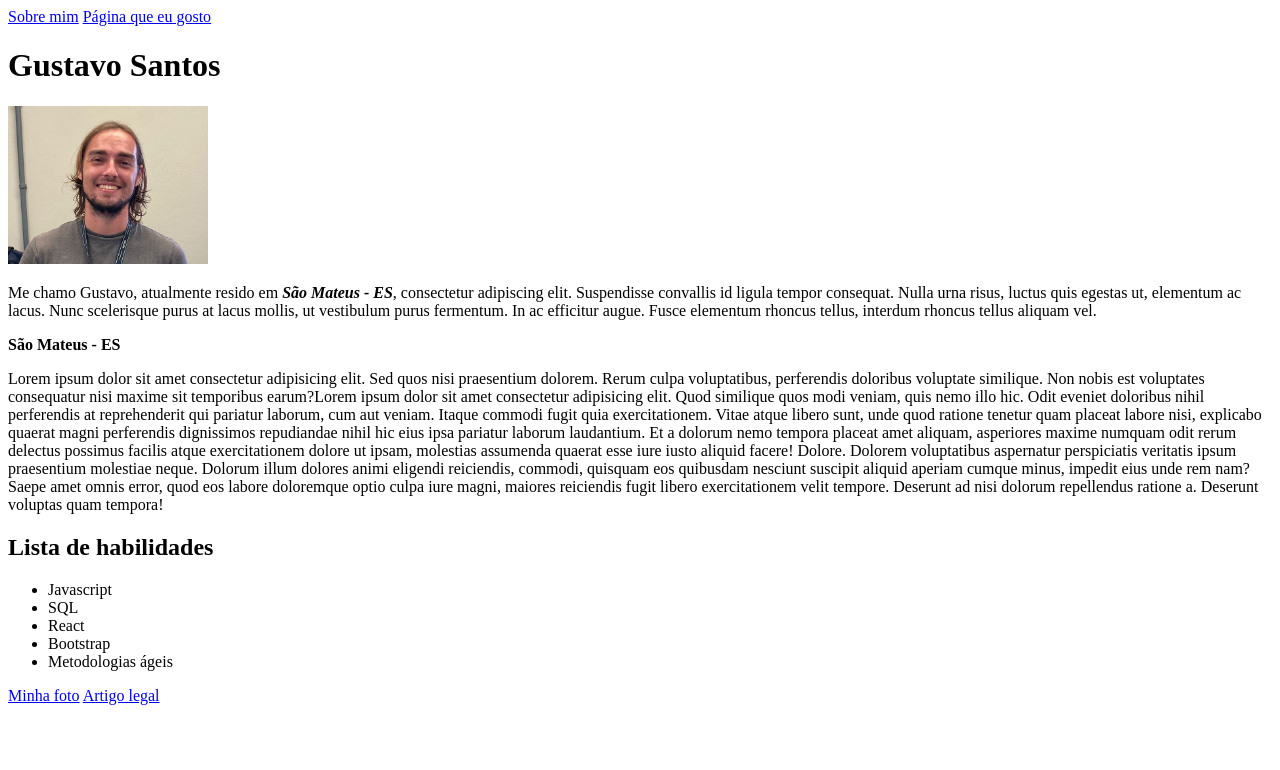
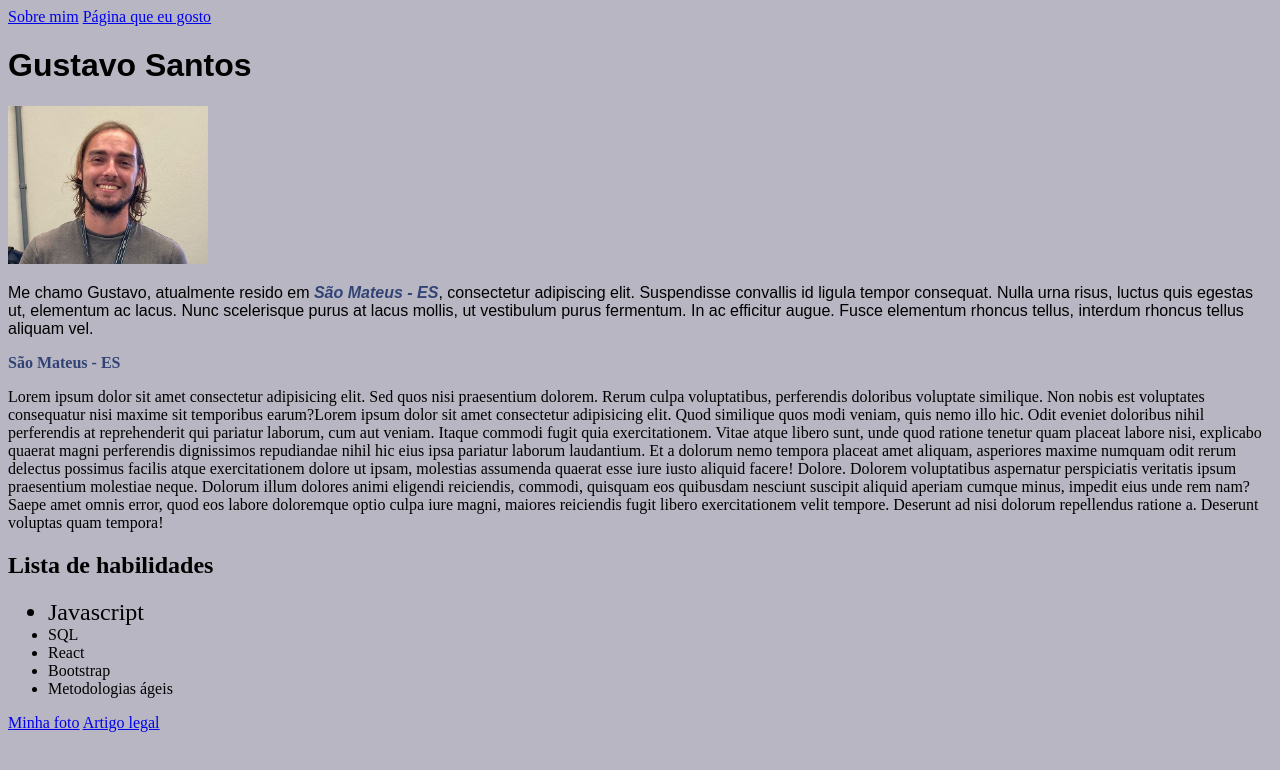
Before and after one commit to Gusaints/Gusaints.github.io, a plain HTML site: page index.html in a window 1280 px wide. Drawn offline with Linux system fonts and the light colour scheme.

Commit message:
Alterações seção 2 dia 2

```diff
--- a/index.html
+++ b/index.html
@@ -8,6 +8,31 @@
       #foto{
         width: 200px;
       }
+
+      h1{
+        font-family: Arial, Helvetica, sans-serif;
+      }
+
+      .descricao{
+        font-family: sans-serif;
+      }
+
+      body{
+        background-color: #B7B6C2;
+      }
+
+      .resido{
+        color: #324376;
+      }
+
+      .enfase{
+        color: #324376;
+      }
+
+      .javascript{
+        font-size: 1.5em;
+      }
+
     </style>
 </head>
 <body>
@@ -15,7 +40,7 @@
     <a href="#pagina">Página que eu gosto</a>
     <h1 class="meuNome">Gustavo Santos</h1>
     <img src="WhatsApp Image 2023-09-12 at 19.17.25.jpeg" alt="Tryber sorrindo com camiseta da Trybe" id="foto">
-    <p id="sobre-mim" class="descricao">Me chamo Gustavo, atualmente resido em <strong><em>São Mateus - ES</em></strong>, consectetur adipiscing elit. Suspendisse convallis id ligula tempor consequat. Nulla urna risus, luctus quis egestas ut, elementum ac lacus. Nunc scelerisque purus at lacus mollis, ut vestibulum purus fermentum. In ac efficitur augue. Fusce elementum rhoncus tellus, interdum rhoncus tellus aliquam vel.</p>
+    <p id="sobre-mim" class="descricao">Me chamo Gustavo, atualmente resido em <strong class="enfase"><em>São Mateus - ES</em></strong>, consectetur adipiscing elit. Suspendisse convallis id ligula tempor consequat. Nulla urna risus, luctus quis egestas ut, elementum ac lacus. Nunc scelerisque purus at lacus mollis, ut vestibulum purus fermentum. In ac efficitur augue. Fusce elementum rhoncus tellus, interdum rhoncus tellus aliquam vel.</p>
     <p class="resido"><strong>São Mateus - ES</strong></p>
     <p>Lorem ipsum dolor sit amet consectetur adipisicing elit. Sed quos nisi praesentium dolorem. Rerum culpa voluptatibus, perferendis doloribus voluptate similique. Non nobis est voluptates consequatur nisi maxime sit temporibus earum?Lorem ipsum dolor sit amet consectetur adipisicing elit. Quod similique quos modi veniam, quis nemo illo hic. Odit eveniet doloribus nihil perferendis at reprehenderit qui pariatur laborum, cum aut veniam.
     Itaque commodi fugit quia exercitationem. Vitae atque libero sunt, unde quod ratione tenetur quam placeat labore nisi, explicabo quaerat magni perferendis dignissimos repudiandae nihil hic eius ipsa pariatur laborum laudantium.
```
